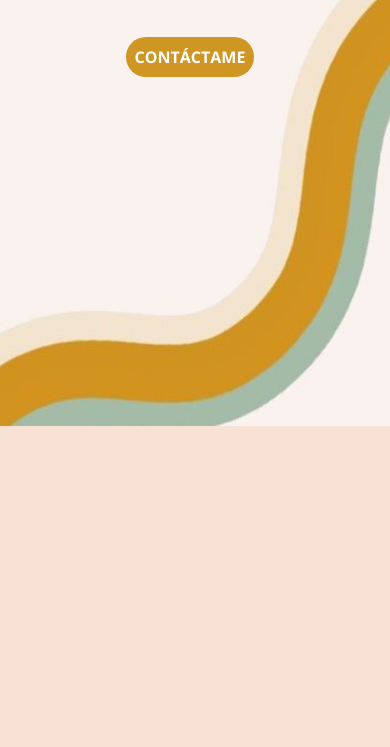
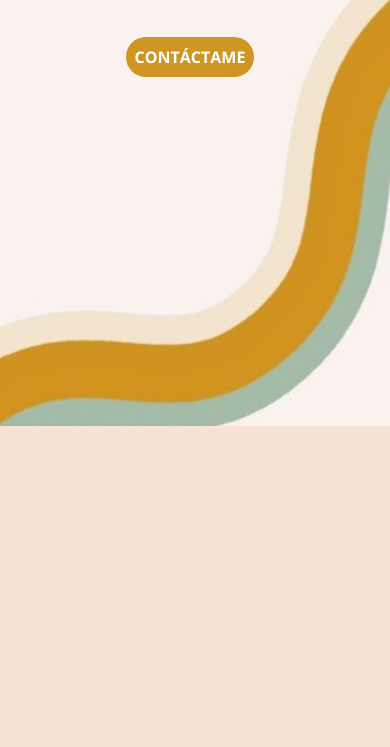
Before and after one commit to Roxanaarmoa/portfolio, a plain HTML site: page index.html in a window 390 px wide. Shown: the part 418-1165 px from the top of the page. Drawn offline with nearby package versions, Linux system fonts and the light colour scheme.

Commit message:
agregando carpeta 1, 2 y 3

```diff
--- a/style.css
+++ b/style.css
@@ -569,7 +569,7 @@ label p{
 
 
     .imagen-responsive {
-        width: 400px;
+        width: 430px;
         height: 100vh;
         position: relative;
         display: flex;
```
